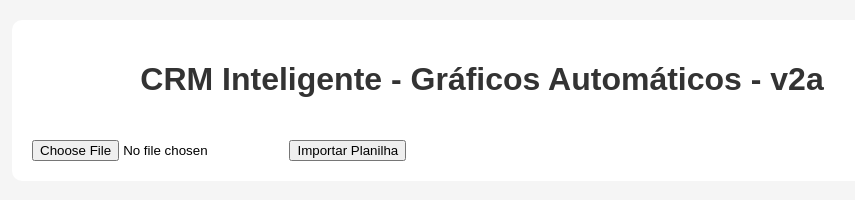
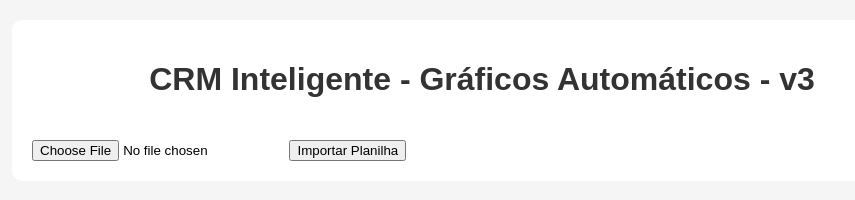
Before and after one commit to lpseccp/sistema-v3, a plain HTML site: page index.html in a window 1280 px wide. Shown: the whole page, without its empty margins (158-1013 px from the left). Drawn offline with nearby package versions, Linux system fonts and the light colour scheme.

Commit message:
Update index.html

```diff
--- a/index.html
+++ b/index.html
@@ -9,7 +9,7 @@
 </head>
 <body>
   <div class="container">
-    <h1>CRM Inteligente - Gráficos Automáticos - v2a</h1>
+    <h1>CRM Inteligente - Gráficos Automáticos - v3</h1>
 
     <input type="file" id="inputExcel" accept=".xlsx, .xls">
     <button onclick="importar()">Importar Planilha</button>
```
